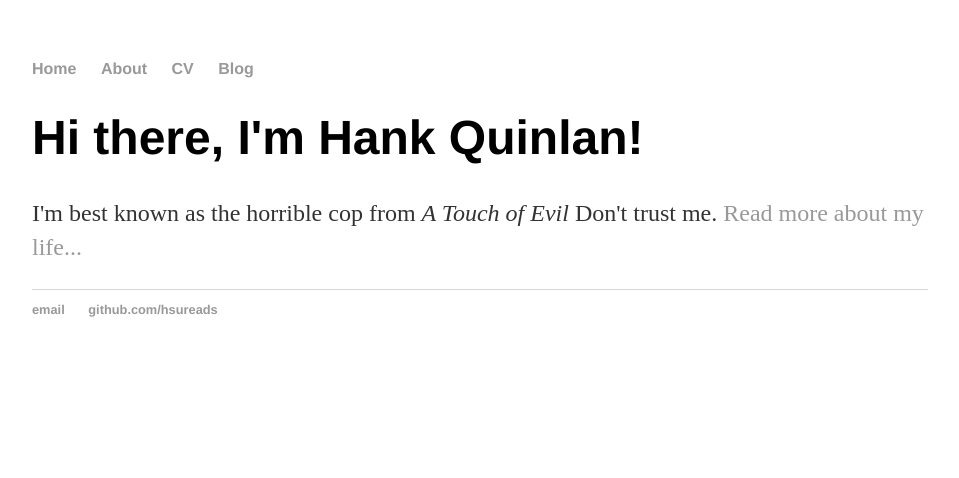
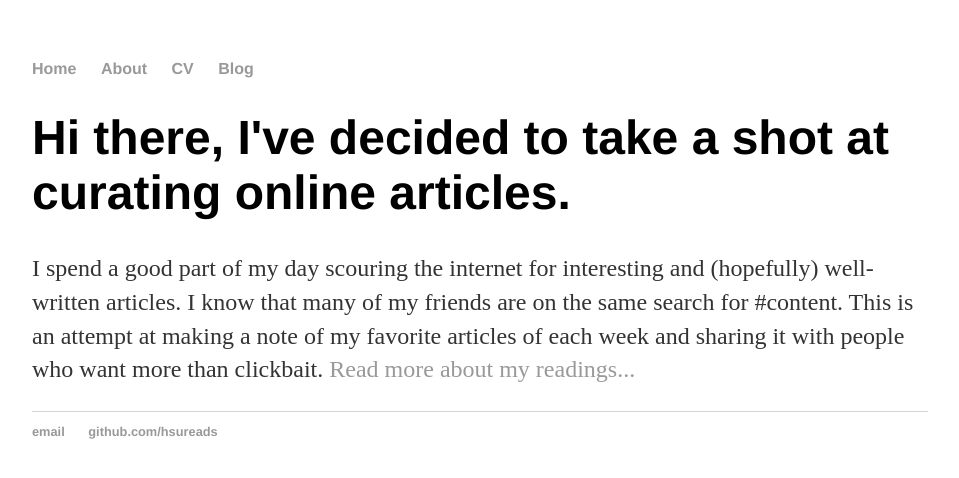
Before and after one commit to hsureads/hsureads.github.io-original, a Jekyll site: the page built from index.html, in a window 1280 px wide. Shown: the top 478 px of the page, without its empty margins (160-1119 px from the left). Built offline with Jekyll 4.4.1, drawn with Linux system fonts in a browser that asks for light colours.

Commit message:
Update index.html

```diff
--- a/index.html
+++ b/index.html
@@ -1,8 +1,10 @@
 ---
 layout: default
-title: Hank Quinlan, Horrible Cop
+title: T Hsu
 ---
 <div class="blurb">
-	<h1>Hi there, I'm Hank Quinlan!</h1>
-	<p>I'm best known as the horrible cop from <em>A Touch of Evil</em> Don't trust me. <a href="/about">Read more about my life...</a></p>
+	<h1>Hi there, I've decided to take a shot at curating online articles.</h1>
+	<p>I spend a good part of my day scouring the internet for interesting and (hopefully) well-written articles. I know that many of my friends are on the same
+		search for #content. This is an attempt at making a note of my favorite articles of each week and sharing it with people who want more than clickbait.
+		<a href="/about">Read more about my readings...</a></p>
 </div><!-- /.blurb -->
```
